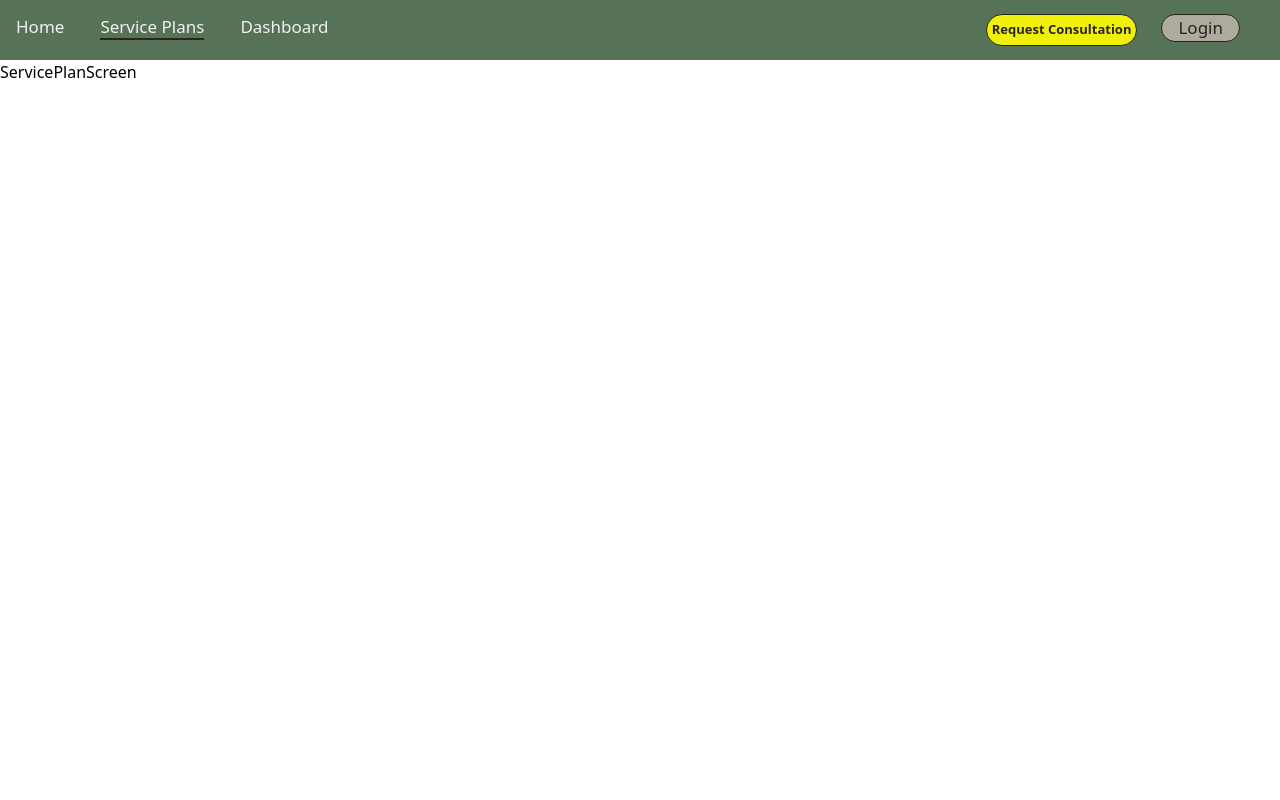
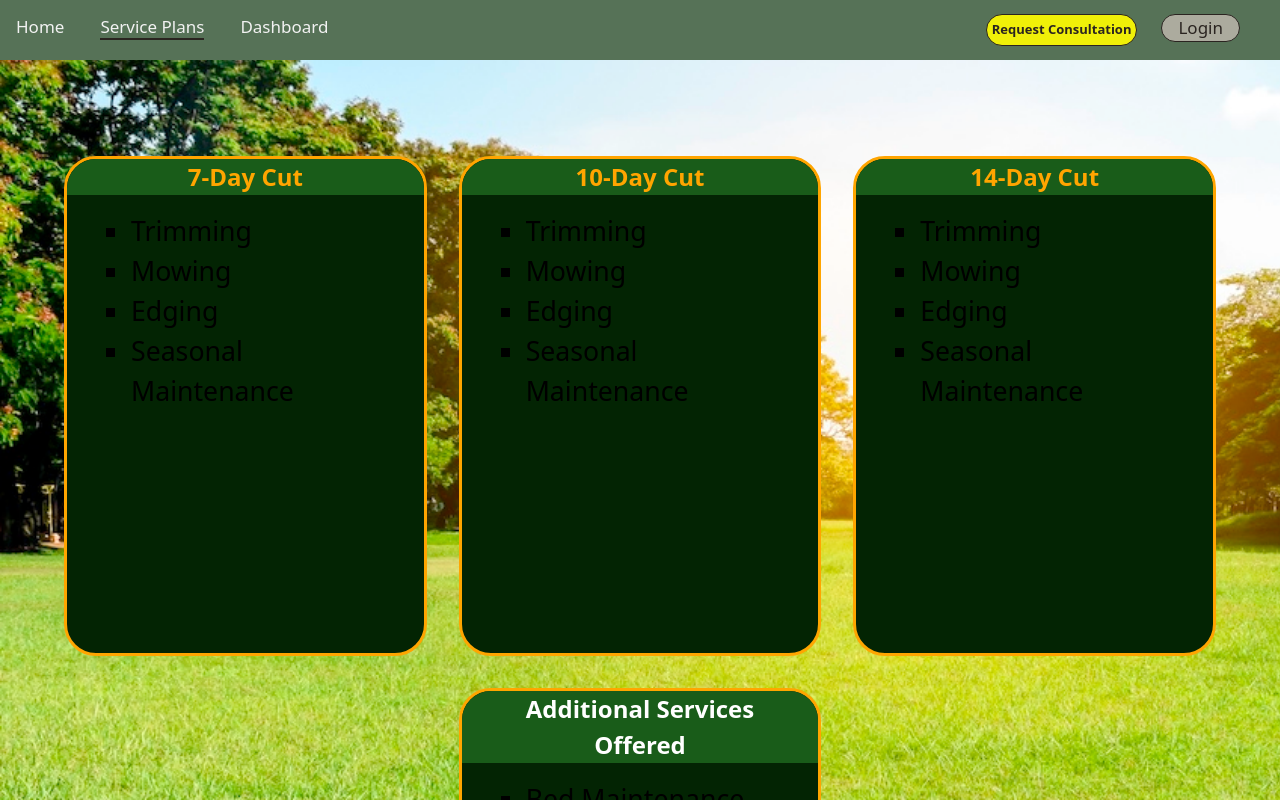
Before and after one commit to MarcgVa/capstone_front_end, a React app: page /service-plans in a window 1280 px wide. Shown: the top 800 px of the page. Built offline with nearby package versions, Linux system fonts and the light colour scheme; the HTML template or start-up script is replaced by a standard one.

Commit message:
updated service plan page

```diff
--- a/src/components/forms/ConsultationForm.jsx
+++ b/src/components/forms/ConsultationForm.jsx
@@ -10,15 +10,13 @@ import { useCreateTaskMutation } from '../../services/taskService';
 
 export default function ConsultationForm() {
 
-  const submitConsultationRequest = useCreateTaskMutation();
+  const [submitConsultationRequest] = useCreateTaskMutation();
   const navigate = useNavigate();
   const [formData, setFormData] = useState({
-    title: "New Consultation Request",
-    firstName: "",
-    lastName: "",
-    email: "",
-    phone: "",
-    dueDate: new Date(),
+      firstName: "",
+      lastName: "",
+      email: "",
+      phone: "",
   });
 
   const handleUpdate = (e) => {
@@ -30,11 +28,21 @@ export default function ConsultationForm() {
 
   const handleSubmit = async (e) => {
     e.preventDefault();
-    const response = await submitConsultationRequest(formData).unwrap();
+
+
+    const payload = {
+      title: "NEW CONSULT REQUEST",
+      description: JSON.stringify(formData),
+      dueDate: new Date(),
+    };
+
+    console.log('payload',payload);
+
+    const response = await submitConsultationRequest(payload).unwrap();
     if (response) {
       notify('success', 'Thank you for requesting a consultation!', 2500);
       setTimeout(() => {
-        navigate('/home');
+        navigate('/');
       }, 3000);
     }
   };
--- a/src/pages/ServicePlanScreen.jsx
+++ b/src/pages/ServicePlanScreen.jsx
@@ -1,7 +1,62 @@
 import React from 'react'
+
 
 export default function ServicePlanScreen() {
   return (
-    <div>ServicePlanScreen</div>
-  )
+    <div className="service-plan-wrapper">
+      <section className="service-plan-grid">
+        <article className="service-plan">
+          <div className="article-title">7-Day Cut</div>
+          <div>
+            <ul className="">
+              <li>Trimming</li>
+              <li>Mowing</li>
+              <li>Edging</li>
+              <li>Seasonal Maintenance</li>
+            </ul>
+          </div>
+        </article>
+
+        <article className="service-plan">
+          <div className="article-title">10-Day Cut</div>
+          <div>
+            <ul className="">
+              <li>Trimming</li>
+              <li>Mowing</li>
+              <li>Edging</li>
+              <li>Seasonal Maintenance</li>
+            </ul>
+          </div>
+        </article>
+
+        <article className="service-plan">
+          <div className="article-title">14-Day Cut</div>
+          <div>
+            <ul className="">
+              <li>Trimming</li>
+              <li>Mowing</li>
+              <li>Edging</li>
+              <li>Seasonal Maintenance</li>
+            </ul>
+          </div>
+        </article>
+
+        <article className="service-plan">
+          <div>
+            <h2 className="article-title">
+              Additional Services Offered
+            </h2>
+          </div>
+          <div>
+            <ul className="">
+              <li>Bed Maintenance</li>
+              <li>Leaf Removal</li>
+              <li>Snow Removal</li>
+              <li>Tree Pruning</li>
+            </ul>
+          </div>
+        </article>
+      </section>
+    </div>
+  );
 }
--- a/src/services/taskService.js
+++ b/src/services/taskService.js
@@ -4,10 +4,10 @@ import { createSlice } from "@reduxjs/toolkit";
 const taskApi = api.injectEndpoints({
   endpoints: (builder) => ({
     createTask: builder.mutation({
-      query: ({ body }) => ({
+      query: ({ ...payload }) => ({
         url: "/tasks/new",
         method: "POST",
-        body,
+        body: payload,
       }),
       invalidatesTags: ["Task"],
     }),
--- a/src/style.css
+++ b/src/style.css
@@ -230,4 +230,60 @@ section {
   margin-left: 1.5rem;
 }
 
-/* <------------------ SECTION ------------------> */
+/* <------------------ Service Plans ------------------> */
+
+.service-plan-wrapper {
+  background-image: url('./assets/grass-sp.jpg');
+  background-repeat: no-repeat;
+  background-size: cover;
+  width: 100vw;
+}
+.service-plan-grid {
+  display: grid;
+  gap: 2rem;
+
+  padding-block: 6rem;
+  width: min(90%, 90rem);
+  margin-inline: auto;
+}
+@media (min-width: 1058px) {
+  .service-plan-grid {
+    grid-template-columns: repeat(3,1fr);
+
+  }
+
+  .service-plan:last-child {
+    grid-column: 2;
+  }
+}
+
+.service-plan-grid > * {
+  border: 3px solid #ffa500;
+  border-radius: 2rem;
+  overflow: hidden;
+  height: 500px;
+  background-color: #032403;
+  font-size: 20pt;
+  margin-inline: auto;
+}
+
+
+.service-plan ul {
+  list-style-type: square;
+  padding-top: 1rem;
+  padding-inline: 4rem
+}
+
+.article-title {
+  background-color: #195c19;
+  color: #ffa500;
+  text-align: center;
+  font-size: 1.5rem;
+  font-weight: bold;
+  padding-inline: 6px;
+}
+
+.article-title:last-child {
+  color: #fff;
+  padding-inline: 3rem;
+}
```
Also changed, not shown: src/assets/grass-sp.jpg (added), 1 other file (tests, documents, lock files or other folders).
